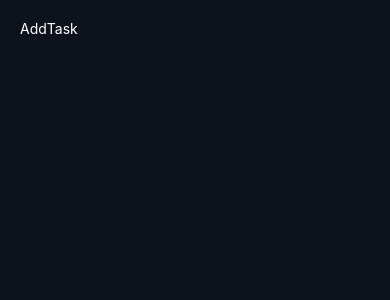
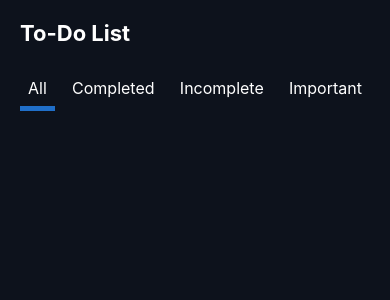
Before and after one commit to emmanuel-ademuyiwa/TodoApp, a React Native app: screen / in a window 390 px wide. Shown: the top 300 px of the page. Built offline with nearby package versions, Linux system fonts and the light colour scheme.

Commit message:
TitleBar done

```diff
--- a/App.tsx
+++ b/App.tsx
@@ -1,12 +1,14 @@
 import { StyleSheet, Text, View, SafeAreaView, StatusBar } from "react-native";
 import AddTask from "./Components/AddTask/AddTask";
+import TitleBar from "./Components/TitleBar/TitleBar";
 
 export default function App() {
   return (
     <SafeAreaView style={styles.safeArea}>
       <StatusBar barStyle="light-content" />
       <View style={styles.container}>
-        <AddTask />
+        <Text style={styles.text}>To-Do List</Text>
+        <TitleBar />
       </View>
     </SafeAreaView>
   );
@@ -19,6 +21,11 @@ const styles = StyleSheet.create({
     height: "100%",
     padding: 20,
     color: "#fff",
+    gap: 24,
   },
-  text: { color: "white" },
+  text: {
+    color: "white",
+    fontSize: 22,
+    fontWeight: "bold",
+  },
 });
--- a/Components/AddTask/AddTask.tsx
+++ b/Components/AddTask/AddTask.tsx
@@ -1,10 +1,18 @@
-import { StyleSheet, Text, View } from "react-native";
+import { StyleSheet, Text, TextInput, View } from "react-native";
 import React from "react";
 
 const AddTask = () => {
   return (
     <View style={styles.container}>
-      <Text style={styles.text}>AddTask</Text>
+      <TextInput placeholder="Task name here ..." style={styles.textInput} />
+      <TextInput
+        placeholder="Description"
+        editable
+        // multiline
+        numberOfLines={4}
+        maxLength={40}
+        style={styles.textInput}
+      />
     </View>
   );
 };
@@ -12,8 +20,16 @@ const AddTask = () => {
 export default AddTask;
 
 const styles = StyleSheet.create({
-  container: {},
-  text: {
-    color: "#fff",
+  container: {
+    height: 150,
+    // backgroundColor: "#1D222F6E",
+    display: "flex",
+    borderWidth: 1,
+  },
+
+  textInput: {
+    color: "white",
+    backgroundColor: "#0D121C",
+    height: 40,
   },
 });
--- /dev/null
+++ b/Components/TitleBar/TitleBar.tsx
@@ -0,0 +1,53 @@
+import { StyleSheet, Text, View } from "react-native";
+import React, { useState } from "react";
+
+const TitleBar = () => {
+  const [tab, setTab] = useState<number>(1);
+  const handleTab = (value: number) => setTab(value);
+
+  return (
+    <View style={styles.container}>
+      <View style={tab === 1 && styles.activeText}>
+        <Text style={styles.text} onPress={() => handleTab(1)}>
+          All
+        </Text>
+      </View>
+      <View style={tab === 2 && styles.activeText}>
+        <Text style={[styles.text]} onPress={() => handleTab(2)}>
+          Completed
+        </Text>
+      </View>
+
+      <View style={tab === 3 && styles.activeText}>
+        <Text style={[styles.text]} onPress={() => handleTab(3)}>
+          Incomplete
+        </Text>
+      </View>
+
+      <View style={tab === 4 && styles.activeText}>
+        <Text style={[styles.text]} onPress={() => handleTab(4)}>
+          Important
+        </Text>
+      </View>
+    </View>
+  );
+};
+
+export default TitleBar;
+
+const styles = StyleSheet.create({
+  container: {
+    width: "100%",
+    flexDirection: "row",
+    justifyContent: "space-between",
+  },
+  text: {
+    color: "#fff",
+    fontSize: 16,
+    padding: 8,
+  },
+  activeText: {
+    borderBottomWidth: 5,
+    borderBottomColor: "#206fc9",
+  },
+});
```
